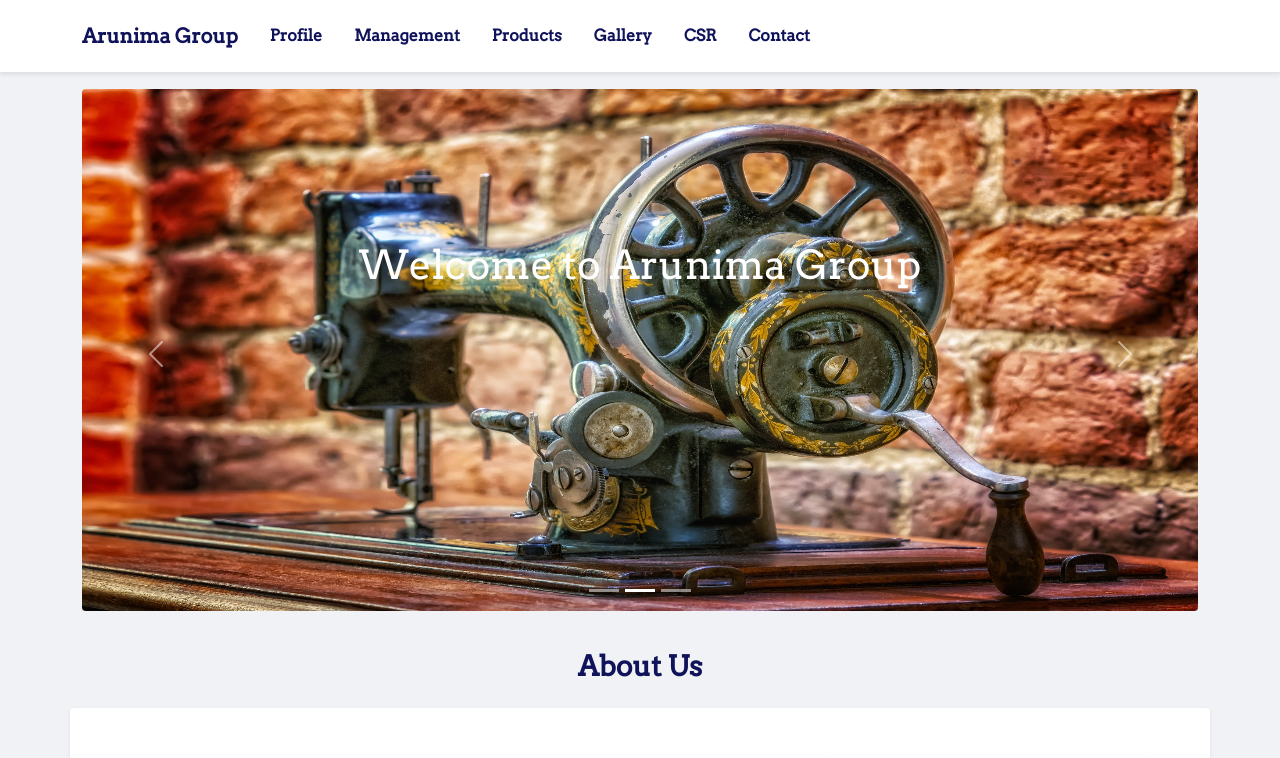
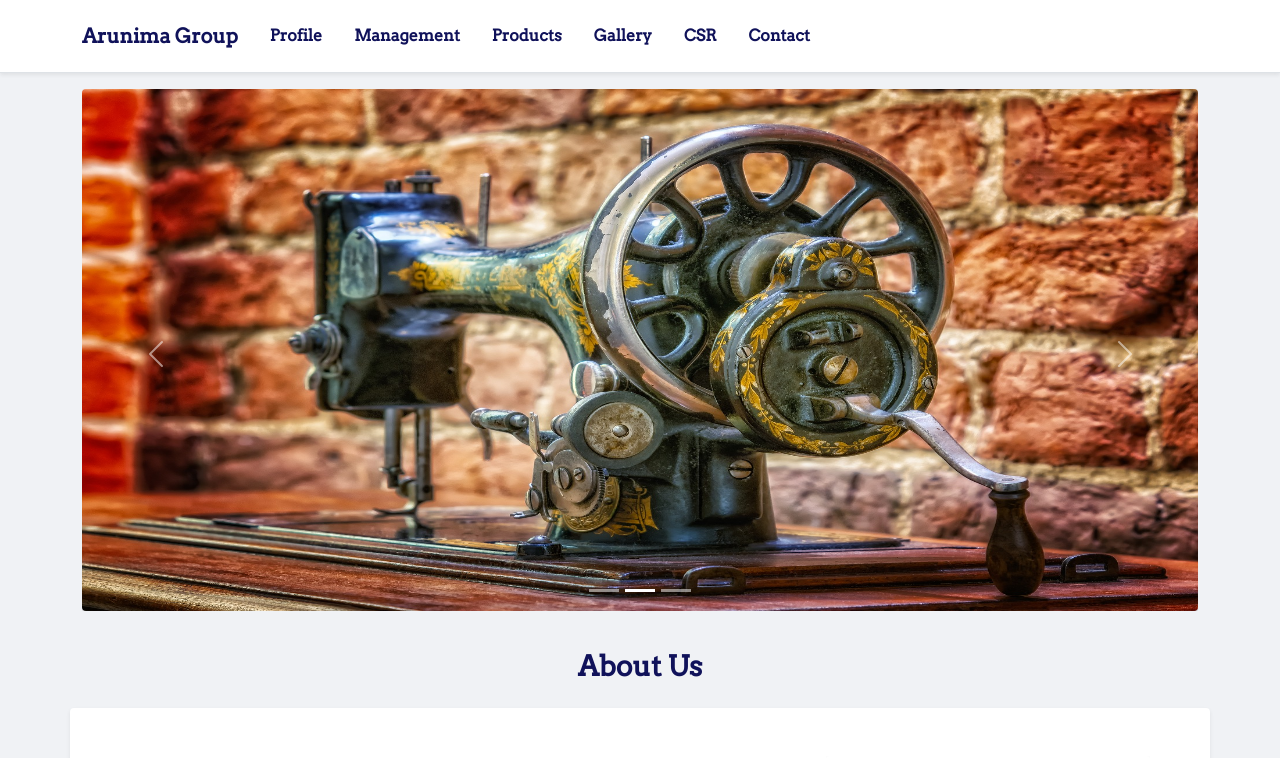
Before and after one commit to Ntitas/arunima-web, a Next.js app: page / in a window 1280 px wide. Shown: the top 758 px of the page. Built offline with nearby package versions, Linux system fonts and the light colour scheme.

Commit message:
AQN removed in profile & machinary list as well

```diff
--- a/components/MySlider.js
+++ b/components/MySlider.js
@@ -14,24 +14,7 @@ const MySlider = () => {
           src={sliderImage}
           alt="First slide"
         />
-
-        <Carousel.Caption>
-          <h1>Welcome to Arunima Group</h1>
-        </Carousel.Caption>
       </Carousel.Item>
-      {/* <Carousel.Item>
-        <Image
-          className="d-block   rounded shadow"
-          src={sliderImage1}
-          alt="Secound slide"
-          width={1400}
-          height={655}
-        />
-
-        <Carousel.Caption>
-          <h1></h1>
-        </Carousel.Caption>
-      </Carousel.Item> */}
       <Carousel.Item>
         <Image
           className="d-block   rounded shadow"
@@ -40,10 +23,6 @@ const MySlider = () => {
           width={1400}
           height={655}
         />
-
-        <Carousel.Caption>
-          <h1>Welcome to Arunima Group</h1>
-        </Carousel.Caption>
       </Carousel.Item>
       <Carousel.Item>
         <Image
@@ -53,10 +32,6 @@ const MySlider = () => {
           width={1400}
           height={655}
         />
-
-        <Carousel.Caption>
-          <h1>Welcome to Arunima Group</h1>
-        </Carousel.Caption>
       </Carousel.Item>
     </Carousel>
   );
--- a/pages/_app.js
+++ b/pages/_app.js
@@ -2,7 +2,6 @@ import "bootstrap-icons/font/bootstrap-icons.css";
 import "bootstrap/dist/css/bootstrap.min.css";
 import "../styles/globals.css";
 import Layout from "../components/layout";
-import { Container } from "react-bootstrap";
 import Head from "next/head";
 
 function MyApp({ Component, pageProps }) {
```
Also changed, not shown: pages/profile.js (+4 -4 lines).
